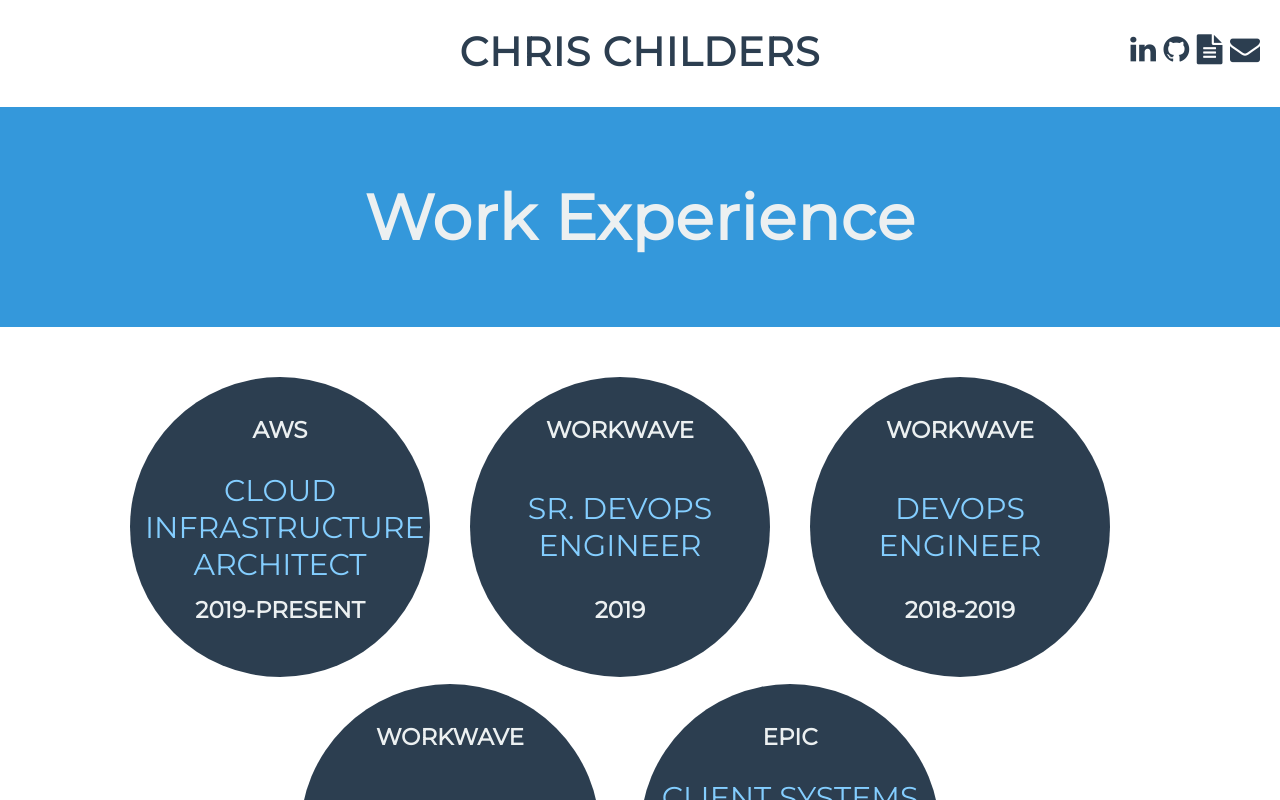
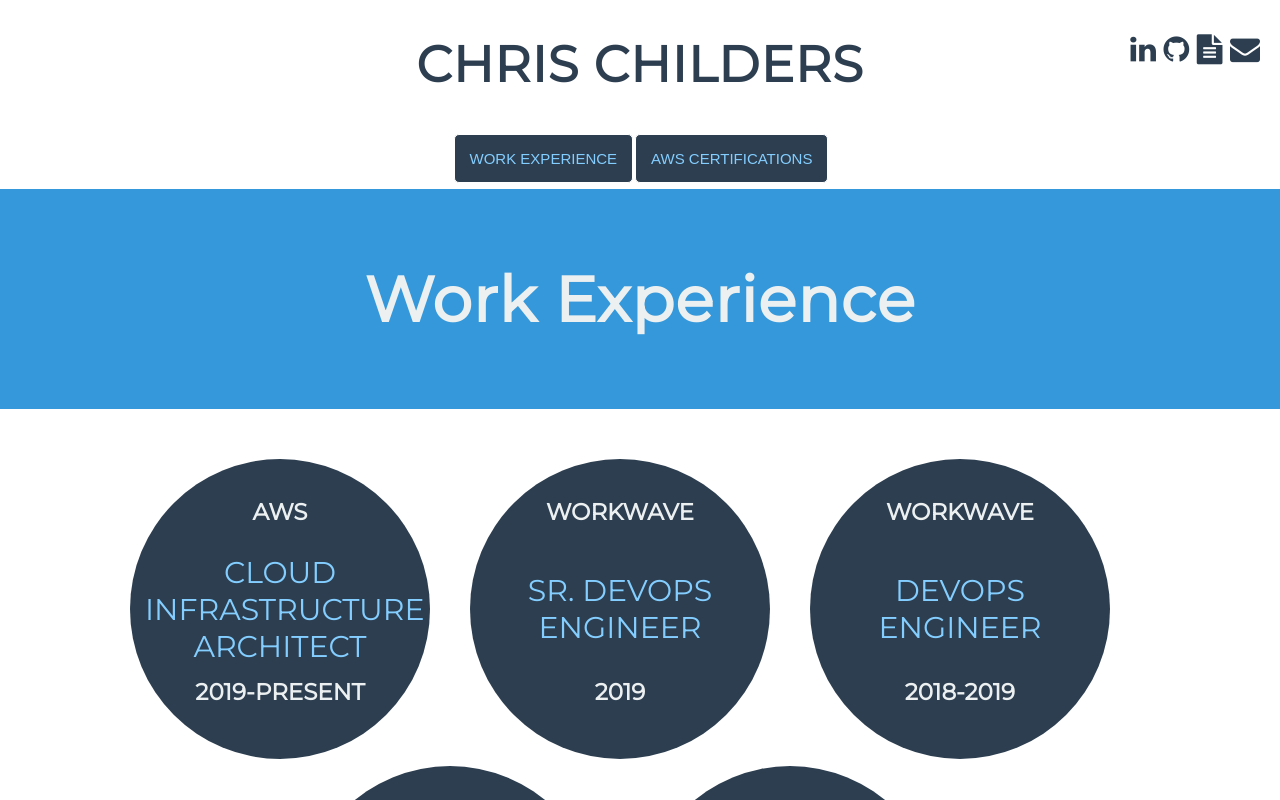
Before and after one commit to Chillderz/cc-resume, a React (Create React App) app: page / in a window 1280 px wide. Shown: the top 800 px of the page. Built offline with nearby package versions, Linux system fonts and the light colour scheme.

Commit message:
Added a rough draft of a navigation item.  Still don't love it, so holding off on merging to master

```diff
--- a/src/components/AwsCerts.js
+++ b/src/components/AwsCerts.js
@@ -31,7 +31,7 @@
 
     render() {
         return (
-            <span>
+            <span id="awsCerts">
                 <section className="background--skyBlue section">
                     <h2 className="color--cloud margin--none section__text--centered">
                         AWS Certifications
--- /dev/null
+++ b/src/components/Navigation.js
@@ -0,0 +1,19 @@
+import React from 'react';
+
+import '../css/SharedCSS.css';
+import '../css/Navigation.css';
+
+const Navigation = () => {
+    return(
+        <div className="buttonArea">
+            <button className="navButton" onClick={ () => document.getElementById('workExp').scrollIntoView({ behavior: "smooth"}) }>
+                Work Experience
+            </button>
+            <button className="navButton" onClick={ () => document.getElementById('awsCerts').scrollIntoView({ behavior: "smooth"}) }>
+                AWS Certifications
+            </button>
+        </div>
+    )
+}
+
+export default Navigation;
--- a/src/components/WorkExperience.js
+++ b/src/components/WorkExperience.js
@@ -31,7 +31,7 @@
 
     render() {
         return(
-            <span>
+            <span id="workExp">
                 <section className="background--skyBlue section">
                     <h2 className="color--cloud margin--none section__text--centered">
                         Work Experience
--- a/src/css/Header.css
+++ b/src/css/Header.css
@@ -11,7 +11,7 @@
     align-items: center;
     width: 40%;
     margin-left: 30%;
-    font-size: 4rem;
+    font-size: 5rem;
     float: left;
     /* float: left;
     font-size: 4rem;
--- /dev/null
+++ b/src/css/Navigation.css
@@ -0,0 +1,27 @@
+/* * {
+    border: 2px solid black;
+} */
+
+.buttonArea {
+    padding: 1px;
+    text-align: center;
+    margin-bottom: 5px;
+}
+
+.navButton {
+    margin-top: 5px;
+    margin-left: 2px;
+    background-color: rgb(44, 62, 80);
+    color: rgb(132, 206, 255);;
+    text-transform: uppercase;
+    font-size: 1.5rem;
+    border: 0.5px solid white;
+    border-radius: 5px;
+    padding: 15px;
+  }
+
+  .navButton:hover {
+    background-color: rgb(52, 152, 219);
+    color: white;
+    cursor: pointer;
+  }
--- a/src/index.js
+++ b/src/index.js
@@ -4,6 +4,7 @@
 import './index.css';
 
 import Header from './components/Header';
+import Navigation from './components/Navigation';
 import AwsCerts from './components/AwsCerts';
 import AWS_CERTIFICATIONS from './data/awsCerts';
 import WorkExperience from './components/WorkExperience';
@@ -13,6 +14,7 @@
 ReactDOM.render(
   <React.StrictMode>
     <Header />
+    <Navigation />
     <WorkExperience jobs={WORK_EXPERIENCE}/>
     <AwsCerts certs={AWS_CERTIFICATIONS}/>
   </React.StrictMode>,
```
